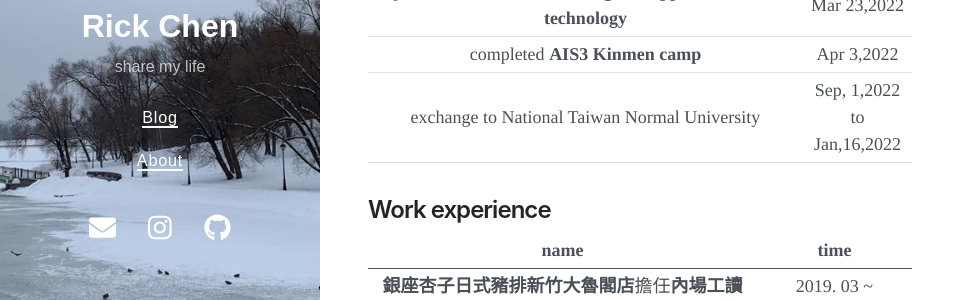
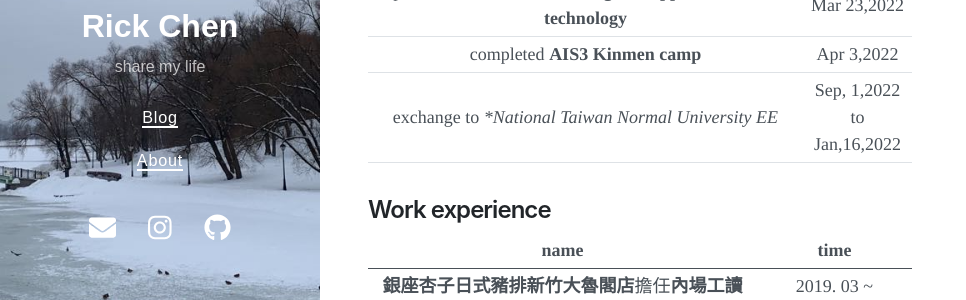
Before and after one commit to jerry940917chen/jerry940917chen.github.io, a Jekyll site: the page built from about.md, in a window 1280 px wide and 900 px high, scrolled down 680 px. Shown: the part 385-685 px from the top of the window, without its empty margins (0-966 px from the left). Built offline with Jekyll 4.4.1, drawn with Linux system fonts in a browser that asks for light colours; nearby versions of some CDN libraries; our own code applies the rules of GitHub Pages for plain Markdown files.

```diff
--- a/about.md
+++ b/about.md
@@ -23,7 +23,7 @@
 |passed **TQC Fundamentals of e-Commerce Professional Level** | Nov 13,2021 |
 |passed **TQC artificial intelligence applications and technology** | Mar 23,2022 |
 |completed **AIS3 Kinmen camp** | Apr 3,2022 |
-|exchange to National Taiwan Normal University | Sep, 1,2022 <br> to <br> Jan,16,2022 |
+|exchange to **National Taiwan Normal University EE* | Sep, 1,2022 <br> to <br> Jan,16,2022 |
 
 ## Work experience
 
```
